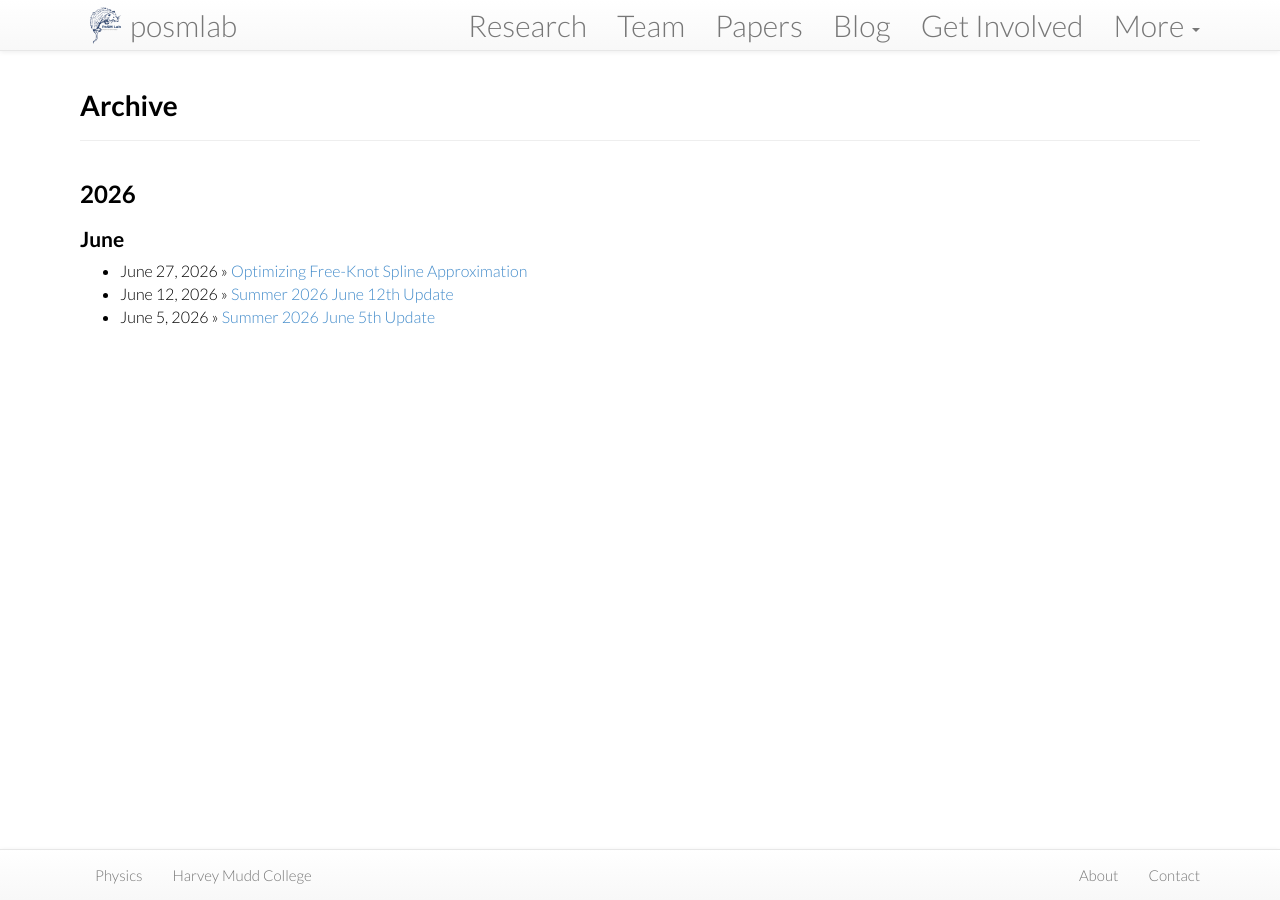
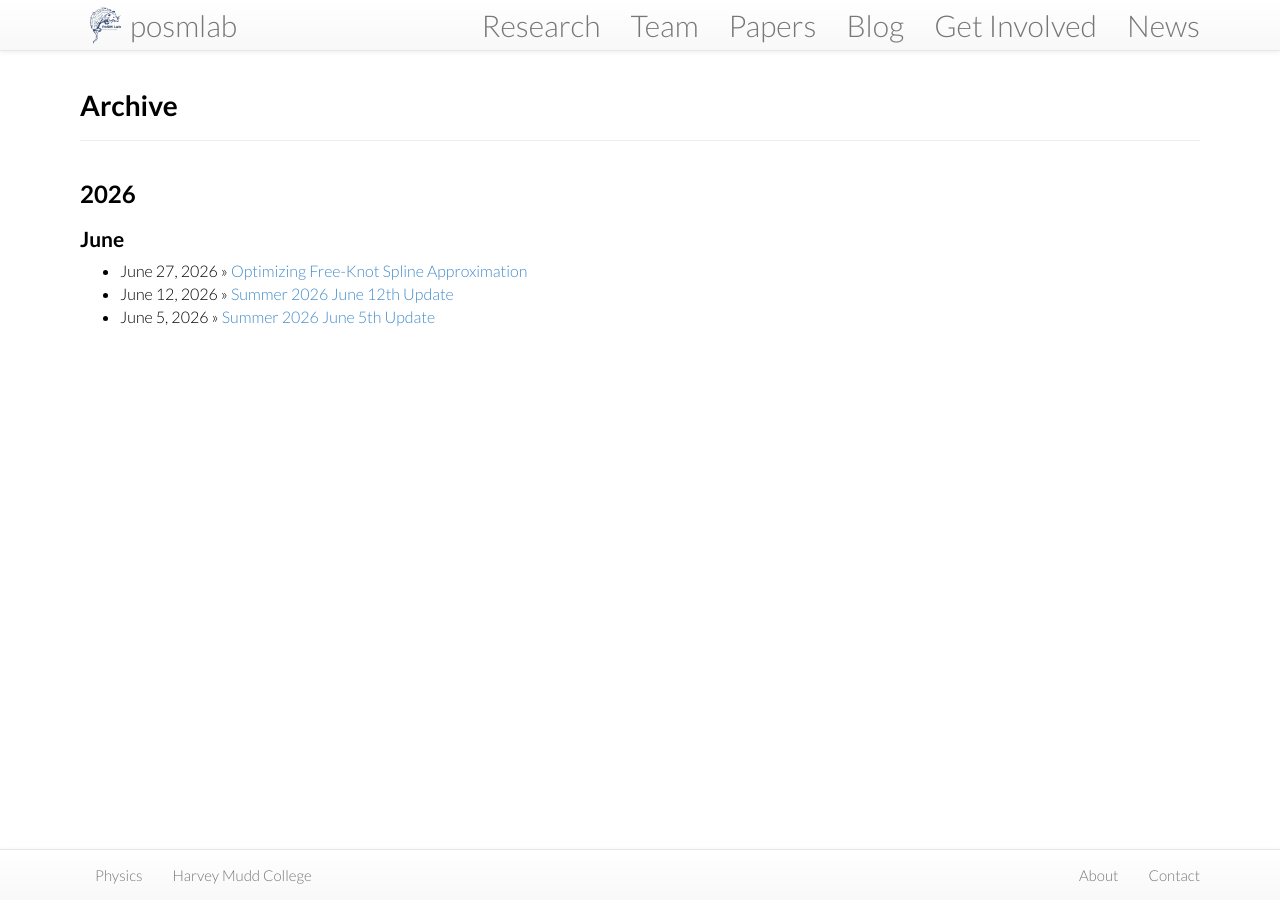
Before and after one commit to posmlab/posmlab.org, a Jekyll site: the page built from archive.html, in a window 1280 px wide. Built offline with Jekyll 4.4.1, drawn with Linux system fonts in a browser that asks for light colours; nearby versions of some CDN libraries.

Commit message:
Promote News into the top nav, remove the now-empty More dropdown
News was the only page left in the subnavigation group after
Protocols was removed, so the "More" dropdown just contained a single
item. Moved News into the main navigation group and dropped the
dropdown entirely.

Co-Authored-By: Claude Sonnet 5 <noreply@anthropic.com>

```diff
--- a/_includes/themes/lab/default.html
+++ b/_includes/themes/lab/default.html
@@ -93,17 +93,6 @@
           {% assign pages_list = (site.pages | sort: 'navorder') %}
           {% assign group = 'navigation' %}
           {% include JB/pages_list %}
-          <li class="dropdown nav navbar-nav">
-            <a href="#" class="dropdown-toggle" data-toggle="dropdown" role="button" aria-expanded="false">
-              More <span class="caret"></span>
-            </a>
-
-            <ul class="dropdown-menu nav navbar-nav" role="menu">
-              {% assign pages_list = (site.pages | sort: 'navorder') %}
-              {% assign group = 'subnavigation' %}
-              {% include JB/pages_list %}
-            </ul>
-            </li>
         </ul>
       </div><!-- /.navbar-collapse -->
     </nav>
--- a/news/index.html
+++ b/news/index.html
@@ -2,8 +2,8 @@
 layout: default
 title: "News"
 description: "posmlab blog"
-group: subnavigation
-navorder: 7
+group: navigation
+navorder: 6
 ---
 {% include JB/setup %}
 
```
